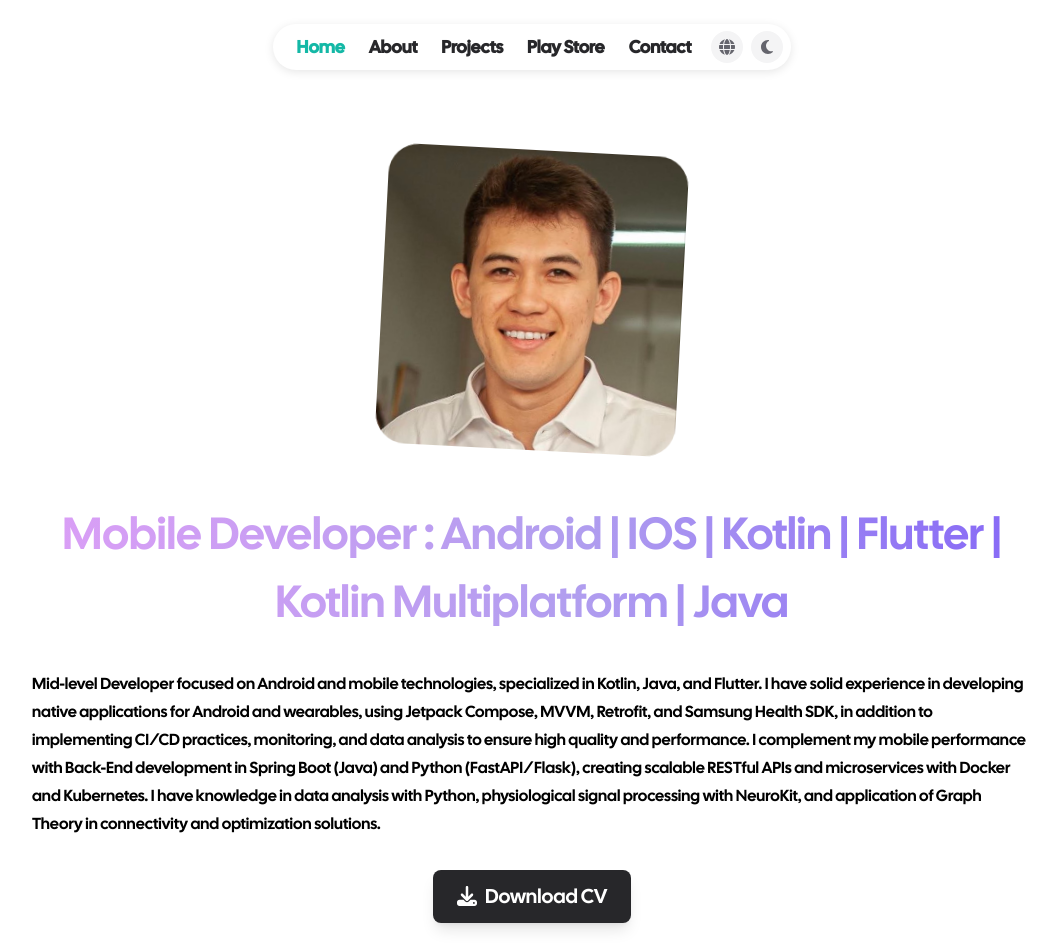
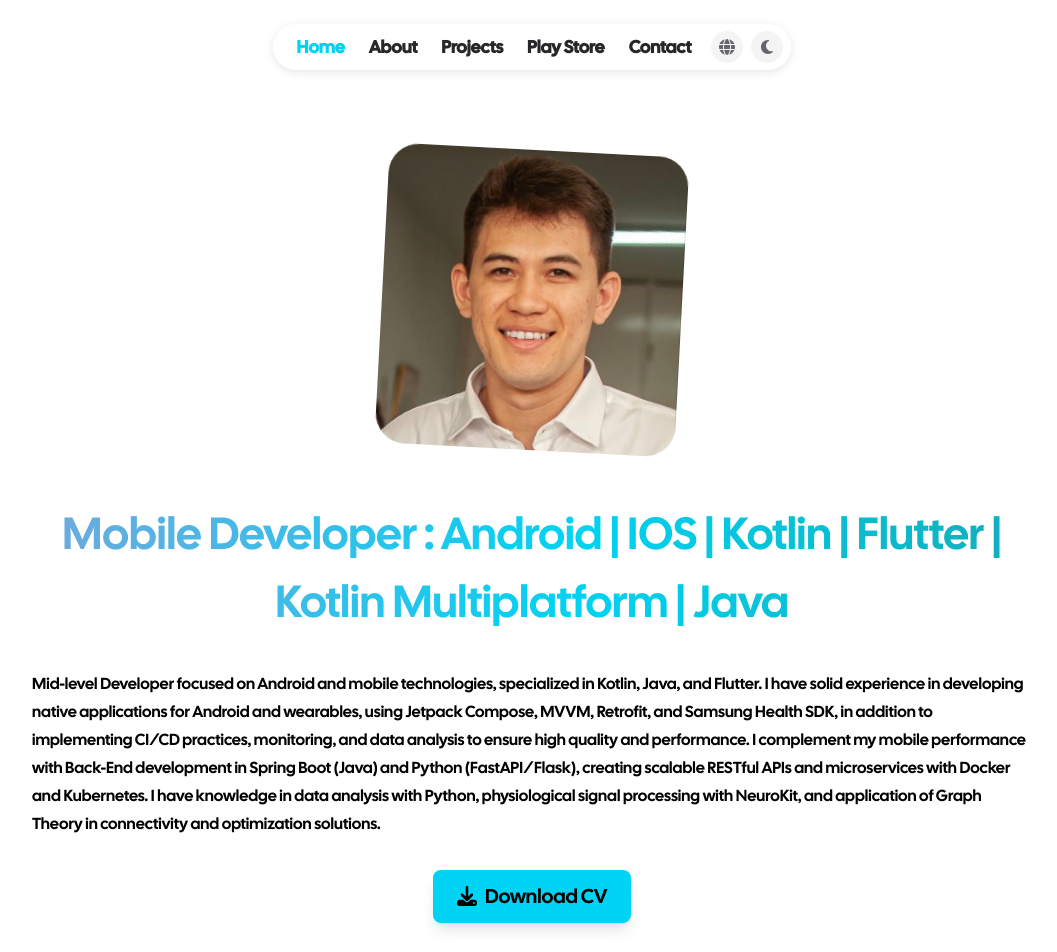
Before and after one commit to davigomesflorencio/portifolio-react-vite, a React (Vite) app: page / in a window 1280 px wide. Shown: the top 952 px of the page, without its empty margins (108-1165 px from the left). Built offline with nearby package versions, Linux system fonts and the light colour scheme.

Commit message:
feat: Atualizar cores do componente GradientText e do botão de download na homepage

```diff
--- a/src/index.css
+++ b/src/index.css
@@ -12,7 +12,7 @@
   --color-secondary: #65656d;
   --color-tertiary: #acacb4;
   --color-quaternary: #e4e4e7;
-  --color-accent: #14b8a6;
+  --color-accent: #00d3f2;
   --font-primary: "Cal Sans", "sans-serif";
 }
 
--- a/src/pages/homepage.tsx
+++ b/src/pages/homepage.tsx
@@ -78,7 +78,7 @@ const Homepage = () => {
               <div className="flex flex-col items-start lg:order-2">
                 <div className="title !w-[100%] lg:!w-[100%] mt-5 lg:mt-0 text-center">
                   <GradientText
-                    colors={["#5227FF", "#FF9FFC", "#B19EEF"]}
+                    colors={["#258176", "#CF85CD", "#00d3f2"]}
                     animationSpeed={8}
                     showBorder={false}
                     className="custom-class"
@@ -96,7 +96,7 @@ const Homepage = () => {
                     href={INFO.main.cv}
                     target="_blank"
                     rel="noreferrer"
-                    className="inline-flex items-center text-[20px] px-6 py-3 mt-8 text-sm font-medium text-white dark:text-black bg-primary rounded-lg hover:bg-secondary transition-all duration-300 shadow-lg"
+                    className="inline-flex items-center text-[20px] px-6 py-3 mt-8 text-sm font-medium text-black dark:text-white bg-cyan-400 rounded-lg hover:bg-secondary transition-all duration-300 shadow-lg"
                   >
                     <FontAwesomeIcon icon={faDownload} className="mr-2" />
                     Download CV
```
